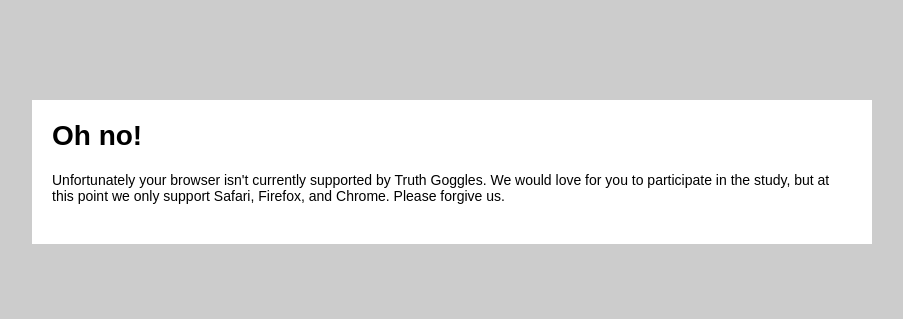
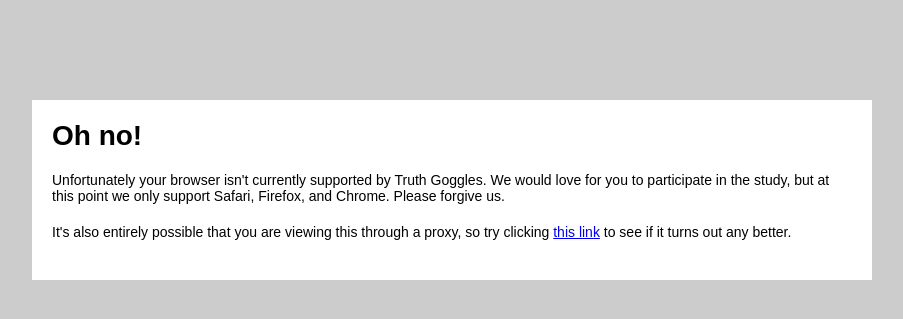
Before and after one commit to slifty/truth-goggles-study, a PHP site: page /unsupported_browser.php in a window 1280 px wide. Shown: the top 319 px of the page, without its empty margins (188-1091 px from the left). Run offline with PHP 8.4, Linux system fonts and the light colour scheme.

Commit message:
browser warning improvement

```diff
--- a/unsupported_browser.php
+++ b/unsupported_browser.php
@@ -7,6 +7,7 @@
 		<div id="content">
 			<h1>Oh no!</h1>
 			<p>Unfortunately your browser isn't currently supported by Truth Goggles.  We would love for you to participate in the study, but at this point we only support Safari, Firefox, and Chrome.  Please forgive us.</p>
+			<p>It's also entirely possible that you are viewing this through a proxy, so try clicking <a href="http://study.truthgoggl.es">this link</a> to see if it turns out any better.</p>
 		</div>
 	</body>
 </html>
```
